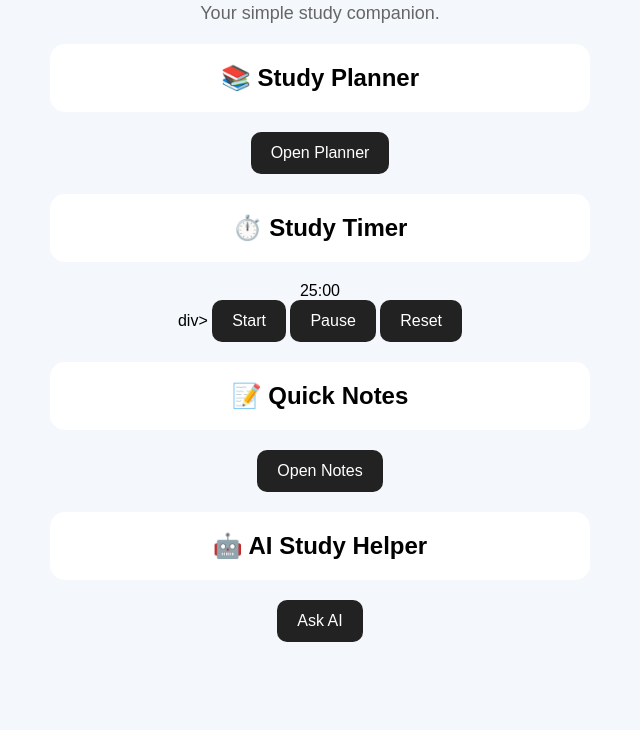
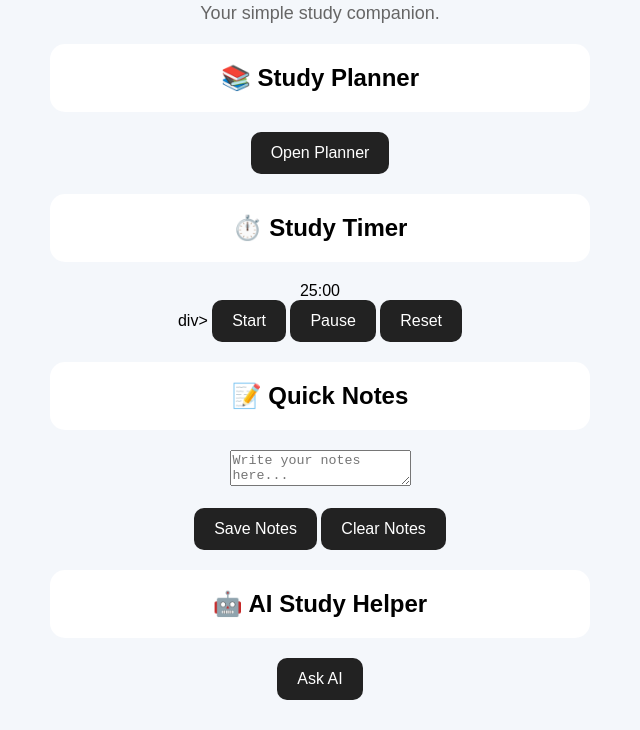
Before and after one commit to VikrantBuilds/student---toolkit, a plain HTML site: page index.html in a window 1280 px wide. Shown: the part 117-847 px from the top of the page, without its empty margins (320-960 px from the left). Before the commit the page ends 800 px from the top, so only its background shows below. Drawn offline with Linux system fonts and the light colour scheme.

Commit message:
Update index.html

```diff
--- a/index.html
+++ b/index.html
@@ -19,7 +19,10 @@
     <button onclick="pauseTimer()">Pause</button>
     <button onclick="resetTimer()">Reset</button>
     <h2>📝 Quick Notes</h2>
-    <button>Open Notes</button>
+<textarea id="notes" placeholder="Write your notes here..."></textarea>
+<br><br>
+<button onclick="saveNotes()">Save Notes</button>
+<button onclick="clearNotes()">Clear Notes</button>
 
     <h2>🤖 AI Study Helper</h2>
     <button>Ask AI</button>
```
